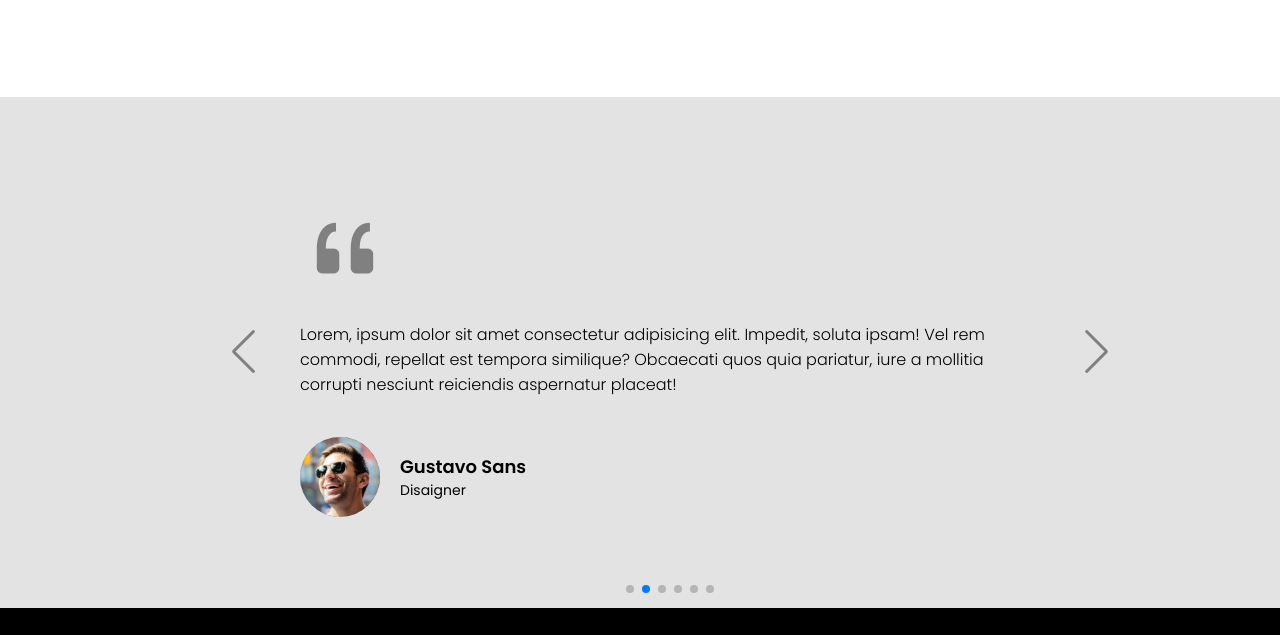
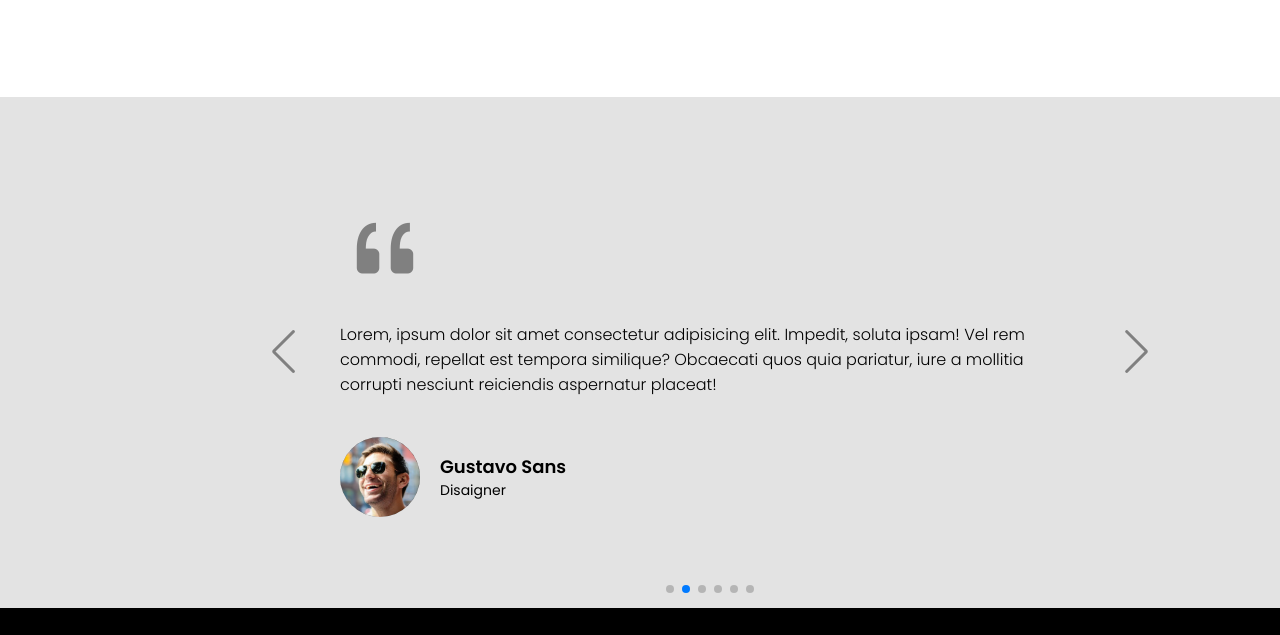
Before and after one commit to RafaelOliverSan/siteViajeJa, a plain HTML site: page index.html in a window 1280 px wide. Shown: the part 3349-3984 px from the top of the page. Drawn offline with nearby package versions, Linux system fonts and the light colour scheme.

Commit message:
Update style.css

```diff
--- a/css/style.css
+++ b/css/style.css
@@ -458,7 +458,7 @@ section.como-funciona {
   max-width: 900px;
   position: relative;
   overflow: hidden;
-  margin: 0 220px;
+  margin: 0 260px;
 }
 
 .depoimentos .slide {
```
